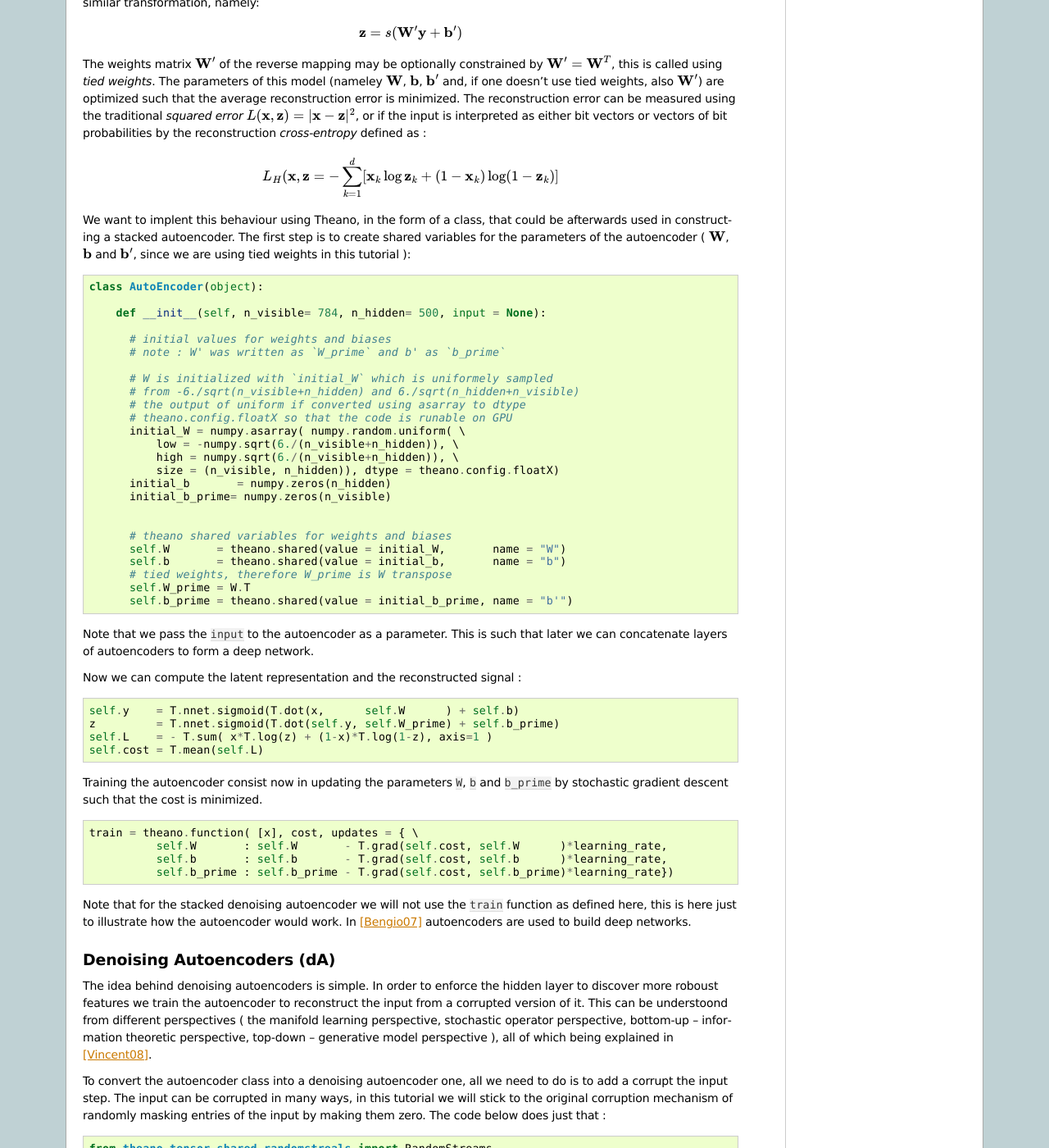
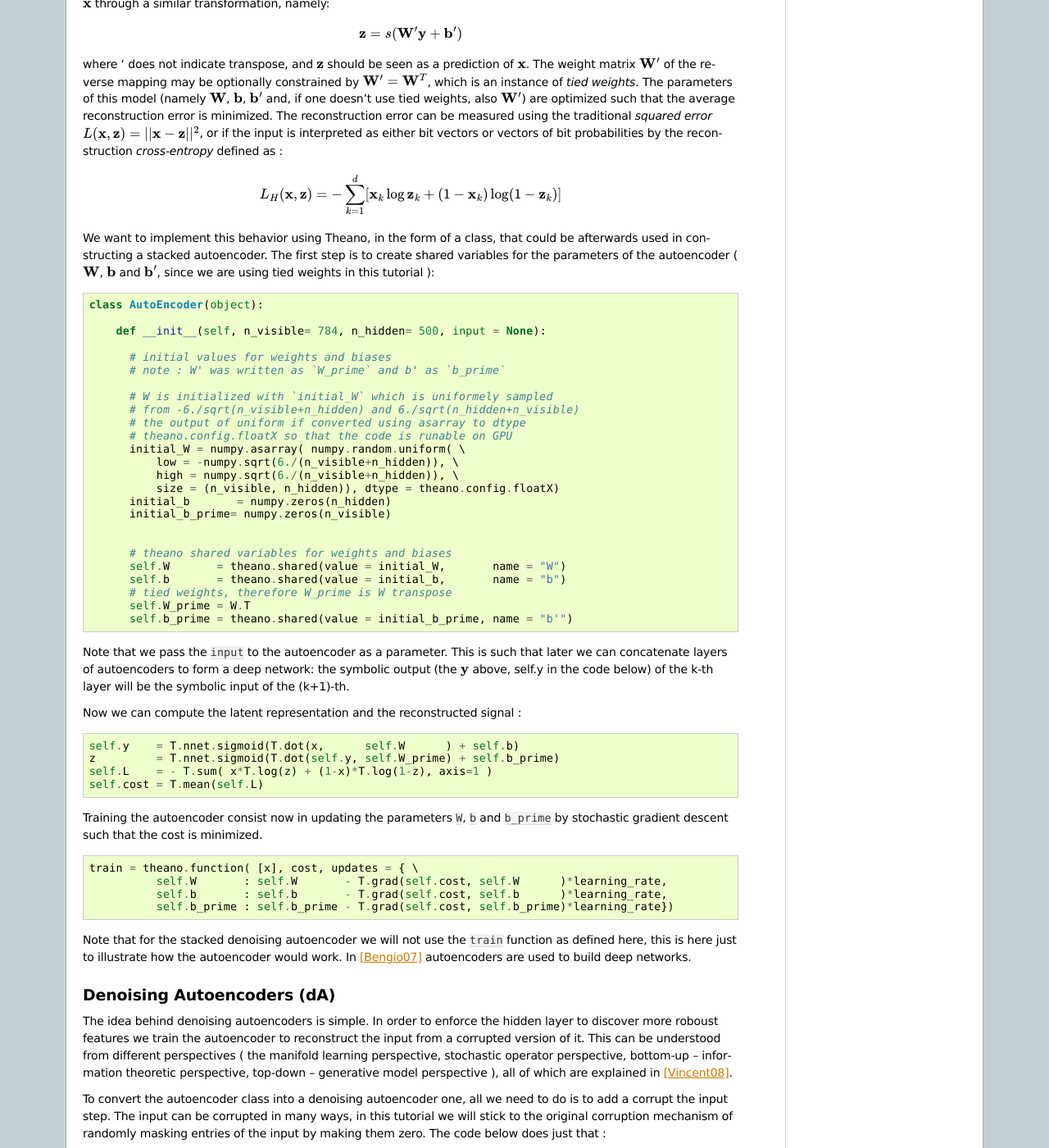
Before and after one commit to lisa-lab/DeepLearningTutorials, a Sphinx documentation site: the page built from doc/SdA.txt, in a window 1280 px wide and 1400 px high, scrolled down 444 px. Shown: the whole window at 82% size. Built offline with Sphinx 7.4.7, drawn with Linux system fonts in a browser that asks for light colours; formulas are drawn with MathJax 3; pages that are not in the unit, such as notebooks, are missing from menus; some of the changed text lies outside the part shown.

Commit message:
editing SdA txt

```diff
--- a/doc/SdA.txt
+++ b/doc/SdA.txt
@@ -22,14 +22,14 @@
 +++++++++++++
 
 An autoencoder takes an input :math:`\mathbf{x} \in [0,1]^d` and first
-maps it to a hidden representation :math:`\mathbf{y} \in [0,1]^{d'}`
+maps it (with an *encoder*) to a hidden representation :math:`\mathbf{y} \in [0,1]^{d'}`
 through a deterministic mapping:
 
 .. math::
 
   \mathbf{y} = s(\mathbf{W}\mathbf{x} + \mathbf{b})
 
-The latent representation :math:`\mathbf{y}` is then mapped back into a
+The latent representation :math:`\mathbf{y}` is then mapped back (with a *decoder*) into a
 "reconstructed" vector :math:`\mathbf{z}` of same shape as
 :math:`\mathbf{x}` through a similar transformation, namely:
 
@@ -37,24 +37,26 @@
 
   \mathbf{z} = s(\mathbf{W'}\mathbf{y} + \mathbf{b'})
 
-The weights matrix :math:`\mathbf{W'}` of the reverse mapping may be
-optionally constrained by :math:`\mathbf{W'} = \mathbf{W}^T`, this is
-called using *tied weights*. The parameters of this model (nameley
+where ' does not indicate transpose, and
+:math:`\mathbf{z}` should be seen as a prediction of :math:`\mathbf{x}`.
+The weight matrix :math:`\mathbf{W'}` of the reverse mapping may be
+optionally constrained by :math:`\mathbf{W'} = \mathbf{W}^T`, which is
+an instance of *tied weights*. The parameters of this model (namely
 :math:`\mathbf{W}`, :math:`\mathbf{b}`,
 :math:`\mathbf{b'}` and, if one doesn't use tied weights, also
 :math:`\mathbf{W'}`) are optimized such that the average reconstruction
 error is minimized. The reconstruction error can be measured using the
-traditional *squared error* :math:`L(\mathbf{x}, \mathbf{z}) = | \mathbf{x} - \mathbf{z} |^2`,
+traditional *squared error* :math:`L(\mathbf{x}, \mathbf{z}) = || \mathbf{x} - \mathbf{z} ||^2`,
 or if the input is interpreted as either bit vectors or vectors of
 bit probabilities by the reconstruction *cross-entropy* defined as :
 
 .. math::
 
-  L_{H} (\mathbf{x}, \mathbf{z} = - \sum^d_{k=1}[\mathbf{x}_k \log
+  L_{H} (\mathbf{x}, \mathbf{z}) = - \sum^d_{k=1}[\mathbf{x}_k \log
           \mathbf{z}_k + (1 - \mathbf{x}_k)\log(1 - \mathbf{z}_k)]
 
 
-We want to implent this behaviour using Theano, in the form of a class,
+We want to implement this behavior using Theano, in the form of a class,
 that could be afterwards used in constructing a stacked autoencoder. The
 first step is to create shared variables for the parameters of the
 autoencoder ( :math:`\mathbf{W}`, :math:`\mathbf{b}` and
@@ -92,7 +94,9 @@
 
 Note that we pass the ``input``  to the autoencoder as a
 parameter. This is such that later we can concatenate layers of
-autoencoders to form a deep network.
+autoencoders to form a deep network: the symbolic output (the :math:`\mathbf{y}` above, self.y
+in the code below) of
+the k-th layer will be the symbolic input of the (k+1)-th.
 
 Now we can compute the latent representation and the reconstructed
 signal :
@@ -127,11 +131,11 @@
 The idea behind denoising autoencoders is simple. In order to enforce
 the hidden layer to discover more roboust features we train the
 autoencoder to reconstruct the input from a corrupted version of it.
-This can be understoond from different perspectives
+This can be understood from different perspectives
 ( the manifold learning perspective,
 stochastic operator perspective,
 bottom-up -- information theoretic perspective,
-top-down -- generative model perspective ), all of which being explained in
+top-down -- generative model perspective ), all of which are explained in
 [Vincent08]_.
 
 
```
Also changed, not shown: other parts of doc/SdA.txt (+1 -1 lines).
